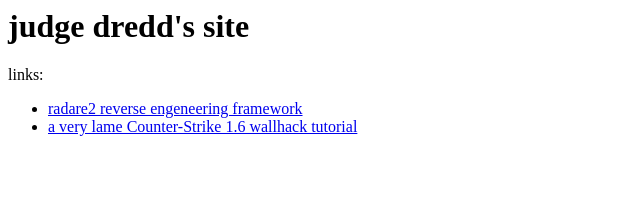
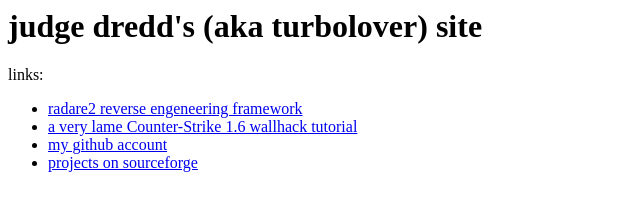
Before and after one commit to jjdredd/jjdredd.github.io, a plain HTML site: page index.html in a window 1280 px wide. Shown: the whole page, without its empty margins (0-640 px from the left). Drawn offline with Linux system fonts and the light colour scheme.

Commit message:
more links about me

```diff
--- a/index.html
+++ b/index.html
@@ -1,6 +1,6 @@
 <html>
   <head>
-    <h1>judge dredd's site</h1>
+    <h1>judge dredd's (aka turbolover) site</h1>
   </head>
   <body>
     links: <br>
@@ -13,6 +13,13 @@
 	<a href="articlewh/articlewh.html"> a very lame Counter-Strike 1.6
 	  wallhack tutorial </a>
       </li>
+      <li>
+	<a href="https://github.com/jjdredd"> my github account </a>
+      </li>
+      <li>
+	<a href="http://sourceforge.net/u/turbo-lover/profile/">
+	  projects on sourceforge </a>
+      </li>
     </ul>
   </body>
 </html>
```
